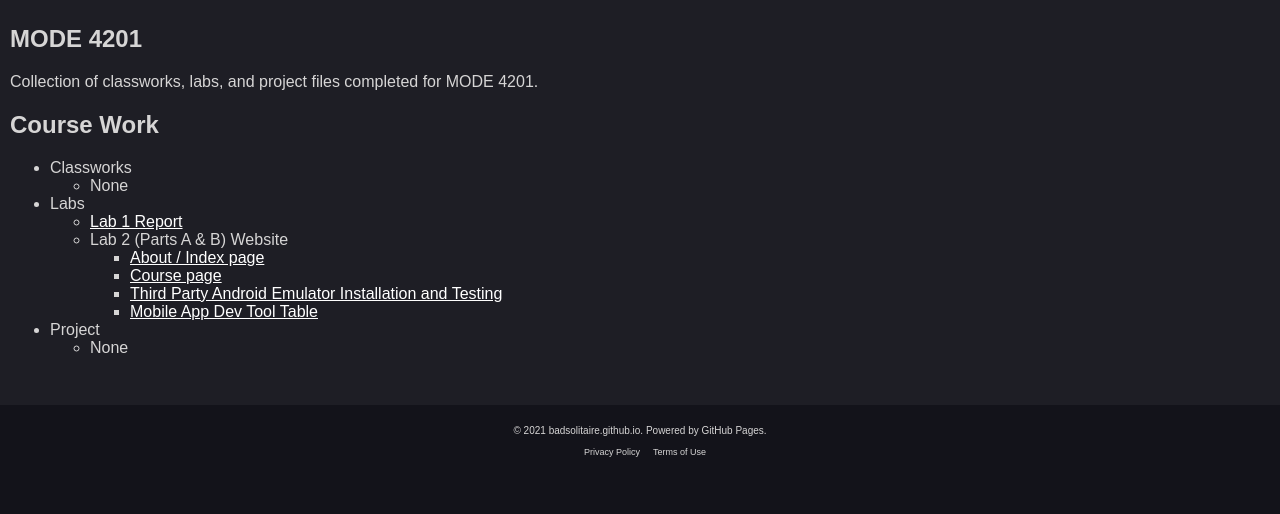
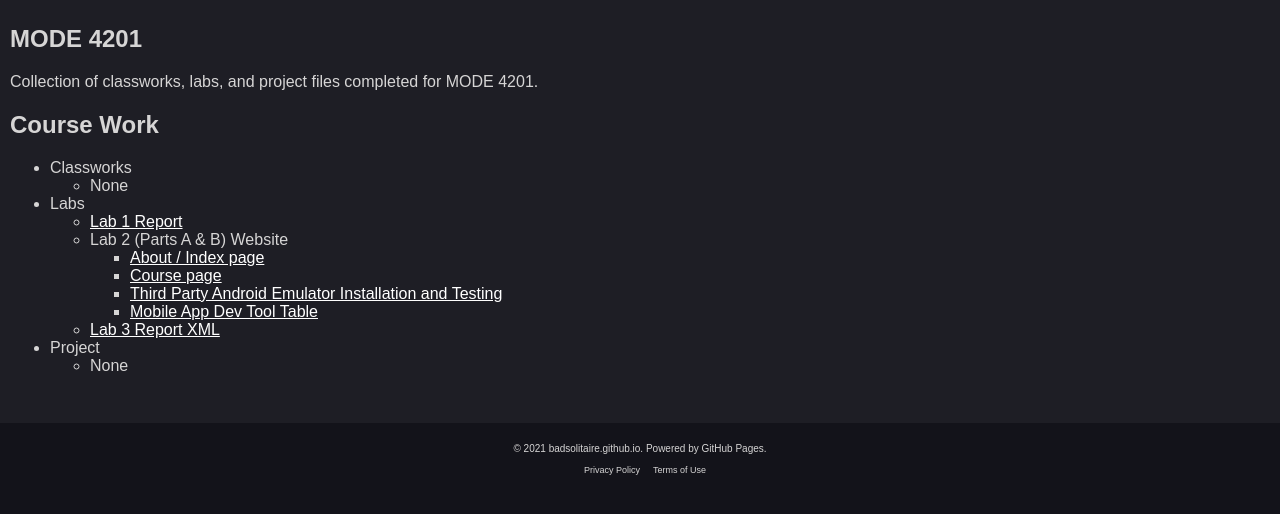
Before and after one commit to BadSolitaire/badsolitaire.github.io, a plain HTML site: page mode4201.html in a window 1280 px wide. Shown: the part 52-566 px from the top of the page. Drawn offline with Linux system fonts and the light colour scheme.

Commit message:
Upload lab3

```diff
--- a/mode4201.html
+++ b/mode4201.html
@@ -51,6 +51,9 @@
                             <li><a href="/mode4201/labs/lab2-MobileAppDevTool.pdf" rel="noopener noreferrer">Mobile App Dev Tool Table</a></li>
                         </ul>
                     </li>
+                    <li>
+                        <a href="/mode4201/labs/lab3-xml.pdf">Lab 3 Report XML</a>
+                    </li>
                 </ul>
             </li>
             <li>Project
```
Also changed, not shown: 1 other file.
